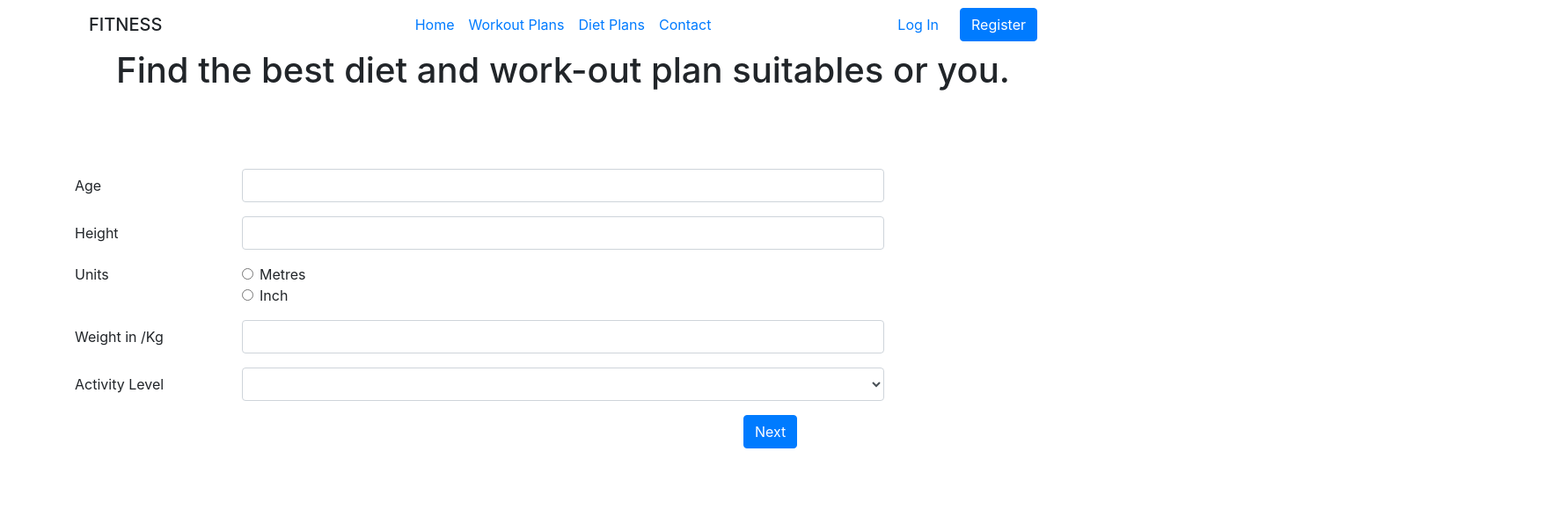
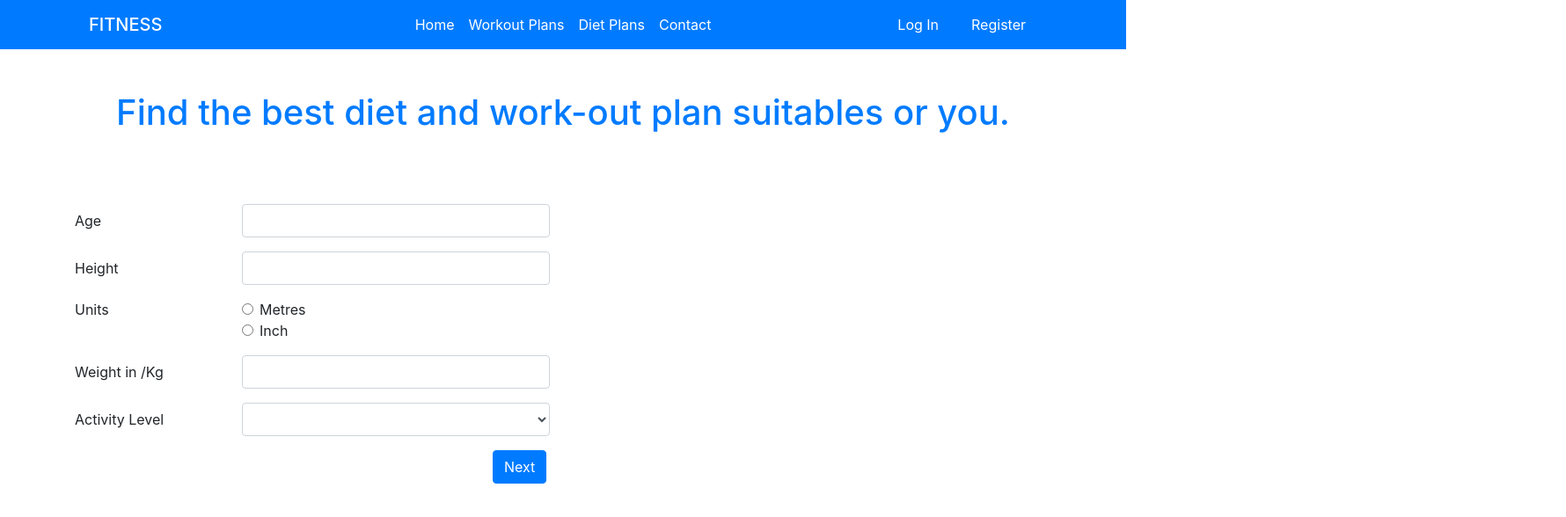
Before and after one commit to Tinomuchenje/FitnessWebApp, an Angular app in the folder Fitness-SPA/: page / in a window 1280 px wide. Both pictures are taken after a click on the link "Female". Shown: the top 588 px of the page at 88% size, 1780 px wide, since content can reach past the window. Built offline with nearby package versions, Linux system fonts and the light colour scheme.

Commit message:
UI Modifications
-Changed the nnavbar to use primary color and the links as well
- Resized the for to be smaller

```diff
--- a/Fitness-SPA/src/app/navbar/navbar.component.html
+++ b/Fitness-SPA/src/app/navbar/navbar.component.html
@@ -1,28 +1,28 @@
-<header>
+<header class="bg-primary">
     <div class="container">
         <nav class="navbar navbar-expand-md no-gutters">
             <div class="col-3 text-left">
                 <!--<img src="./imgs/logo.png" height="30" alt="image"> -->
-                <span class="navbar-brand mb-0 h1">FITNESS</span>
+                <span class="navbar-brand btn-primary mb-0 h1">FITNESS</span>
             </div>
 
             <button class="navbar-toggler" type="button" data-toggle="collapse" data-target=".navbar-collapse-2" aria-controls="navbarNav7" aria-expanded="false" aria-label="Toggle navigation">
-    <span class="navbar-toggler-icon"></span>
-        </button>
+                <span class="navbar-toggler-icon"></span>
+            </button>
 
             <div class="collapse navbar-collapse navbar-collapse-2 justify-content-center col-md-6" id="navbarNav7">
                 <ul class="navbar-nav justify-content-center">
                     <li class="nav-item active">
-                        <a class="nav-link" href="#">Home <span class="sr-only">(current)</span></a>
+                        <a class="nav-link btn-primary" href="#">Home <span class="sr-only">(current)</span></a>
                     </li>
                     <li class="nav-item">
-                        <a class="nav-link" href="#">Workout Plans</a>
+                        <a class="nav-link btn-primary" href="#">Workout Plans</a>
                     </li>
                     <li class="nav-item">
-                        <a class="nav-link" href="#">Diet Plans</a>
+                        <a class="nav-link btn-primary" href="#">Diet Plans</a>
                     </li>
                     <li class="nav-item">
-                        <a class="nav-link" href="#">Contact</a>
+                        <a class="nav-link btn-primary" href="#">Contact</a>
                     </li>
                 </ul>
             </div>
@@ -30,7 +30,7 @@
             <div class="collapse navbar-collapse navbar-collapse-2">
                 <ul class="navbar-nav ml-auto justify-content-end">
                     <li class="nav-item">
-                        <a class="nav-link" href="#">Log In</a>
+                        <a class="nav-link btn-primary" href="#">Log In</a>
                     </li>
                 </ul>
 
--- a/Fitness-SPA/src/app/survey/survey.component.html
+++ b/Fitness-SPA/src/app/survey/survey.component.html
@@ -1,5 +1,5 @@
 <div class="row">
-    <div class="col text-center">
+    <div class="col pt-5 text-primary text-center">
         <h1>Find the best diet and work-out plan suitables or you.</h1>
     </div>
 </div>
@@ -9,7 +9,7 @@
             <div class="card" style="width: 18rem;">
                 <img src="https://i.pinimg.com/originals/4f/b1/c6/4fb1c66ce9192bbcfbd4465a8f5b86c0.jpg" class="card-img-top" alt="..." />
                 <div class="card-body">
-                    <a href="#" (click)="hasLanded()" class="btn btn-primary">Female</a>
+                    <a href="#" (click)="hasLanded()" class="btn btn-primary btn-block">Female</a>
                 </div>
             </div>
         </div>
@@ -17,7 +17,7 @@
             <div class="card" style="width: 18rem;">
                 <img src="https://i.pinimg.com/originals/4f/b1/c6/4fb1c66ce9192bbcfbd4465a8f5b86c0.jpg" class="card-img-top" alt="..." />
                 <div class="card-body">
-                    <a href="#" (click)="hasLanded()" class="btn btn-primary">Male</a>
+                    <a href="#" (click)="hasLanded()" class="btn btn-primary btn-block">Male</a>
                 </div>
             </div>
         </div>
@@ -27,17 +27,17 @@
 <br>
 <br>
 <div class="container" *ngIf="model.change == true">
-    <div class="pt-2 justify-content-center align-items-center">
+    <div class="justify-content-center align-items-center">
         <form #surveyForm="ngForm" (ngSubmit)="calculate()">
             <div class="form-group row">
                 <label for="inputAge" class="col-sm-2 col-form-label">Age</label>
-                <div class="col-sm-8">
+                <div class="col-sm-4">
                     <input type="number" class="form-control" name="inputAge" id="inputAge" [(ngModel)]="model.age" />
                 </div>
             </div>
             <div class="form-group row">
                 <label for="inputAge" class="col-sm-2 col-form-label">Height</label>
-                <div class="col-sm-8">
+                <div class="col-sm-4">
                     <input type="number" class="form-control" name="inputHeight" id="inputHeight" [(ngModel)]="model.height" />
                 </div>
             </div>
@@ -45,7 +45,7 @@
             <fieldset class="form-group">
                 <div class="row">
                     <legend class="col-form-label col-sm-2 pt-0">Units</legend>
-                    <div class="col-sm-8">
+                    <div class="col-sm-4">
                         <div class="form-check">
                             <input class="form-check-input" type="radio" name="unit" id="meter" value="m" [(ngModel)]="model.meters" checked />
                             <label class="form-check-label" for="meter">
@@ -64,14 +64,14 @@
 
             <div class="form-group row">
                 <label for="inputAge" class="col-sm-2 col-form-label">Weight in /Kg</label>
-                <div class="col-sm-8">
+                <div class="col-sm-4">
                     <input type="number" class="form-control" name="inputWeight" id="inputWeight" [(ngModel)]="model.weight" />
                 </div>
             </div>
 
             <div class="form-group row">
                 <label for="inputActivityLevel" class="col-sm-2 col-form-label">Activity Level</label>
-                <div class="col-sm-8">
+                <div class="col-sm-4">
                     <select class="form-control" name="inputActivityLevel" [(ngModel)]="model.activityLevel" id="inputActivityLevel">
                         <option value="1">Sedentary</option>
                         <option value="2">Lightly Active</option>
@@ -82,7 +82,7 @@
                 </div>
             </div>
             <div class="form-group row">
-                <div class="col-sm-10 offset-sm-8">
+                <div class="col-sm-2 offset-sm-5">
                     <button type="submit" class="btn btn-primary">Next</button>
                 </div>
             </div>
```
